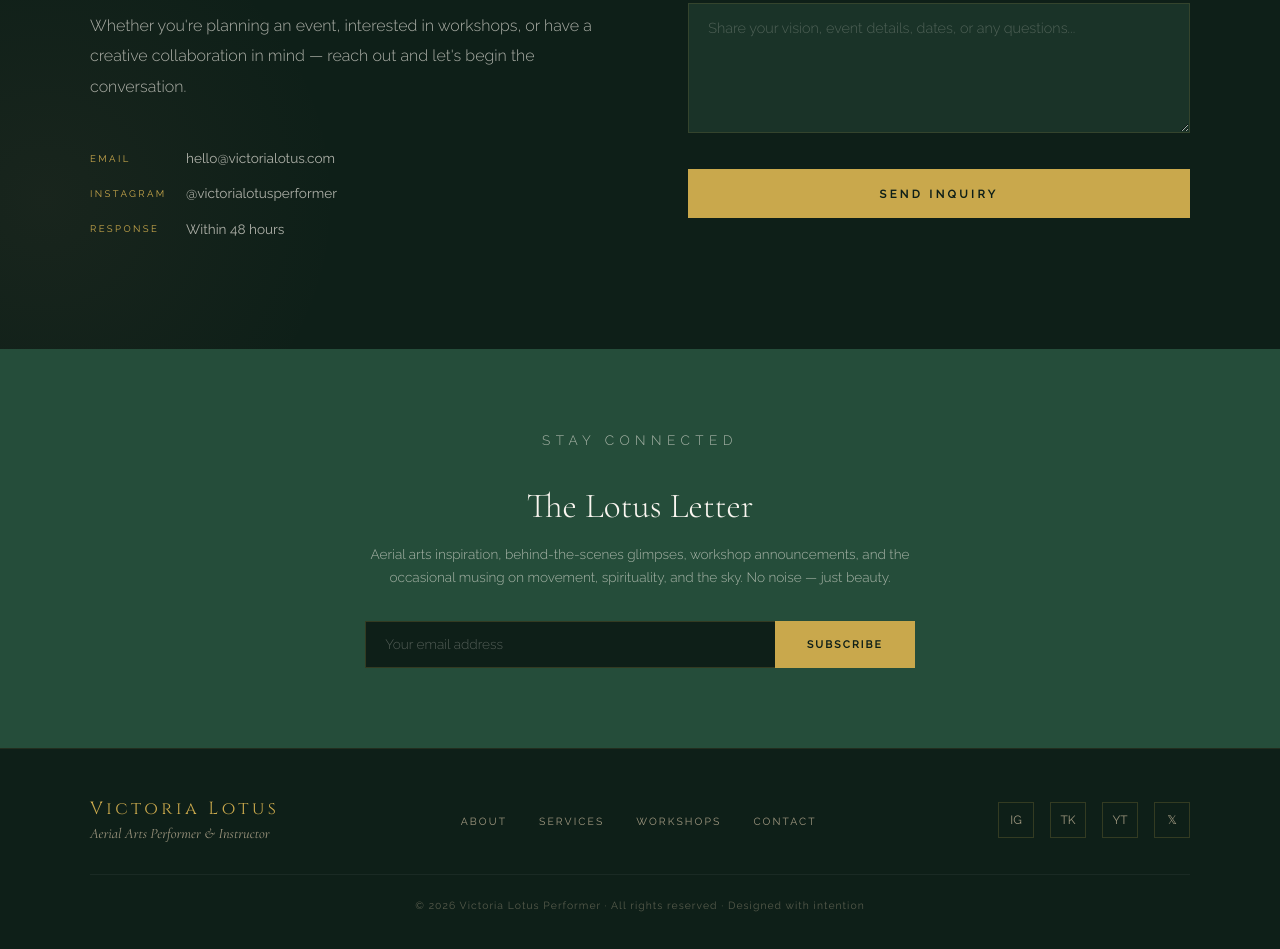
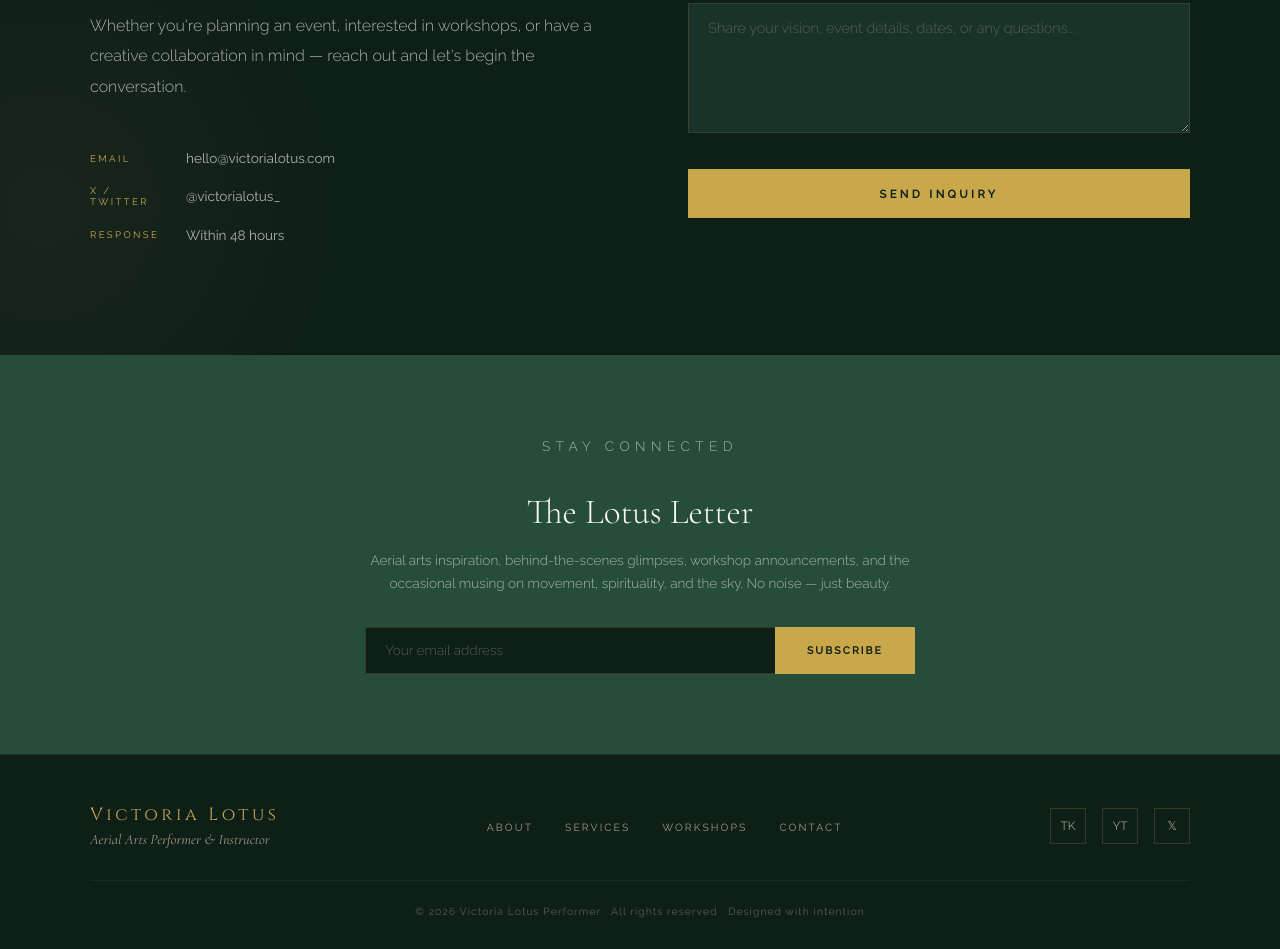
Before and after one commit to victorialotus/victorialotus.github.io, a plain HTML site: page index.html in a window 1280 px wide. Shown: the part 5558-6507 px from the top of the page. Drawn offline with nearby package versions, Linux system fonts and the light colour scheme.

Commit message:
Update index.html

```diff
--- a/index.html
+++ b/index.html
@@ -1215,8 +1215,8 @@
             <span>hello@victorialotus.com</span>
           </div>
           <div class="contact-detail">
-            <span class="contact-detail-label">Instagram</span>
-            <span>@victorialotusperformer</span>
+            <span class="contact-detail-label">X / Twitter</span>
+            <a href="https://x.com/victorialotus_" target="_blank" rel="noopener" style="color:inherit;text-decoration:none;transition:color 0.2s;" onmouseover="this.style.color='var(--gold-light)'" onmouseout="this.style.color=''"  >@victorialotus_</a>
           </div>
           <div class="contact-detail">
             <span class="contact-detail-label">Response</span>
@@ -1281,10 +1281,9 @@
         <li><a href="#contact">Contact</a></li>
       </ul>
       <div class="footer-social">
-        <a href="#" class="social-link" title="Instagram">IG</a>
         <a href="#" class="social-link" title="TikTok">TK</a>
         <a href="#" class="social-link" title="YouTube">YT</a>
-        <a href="#" class="social-link" title="Twitter/X">𝕏</a>
+        <a href="https://x.com/victorialotus_" class="social-link" title="X" target="_blank" rel="noopener">𝕏</a>
       </div>
     </div>
     <div class="footer-copy">
```
